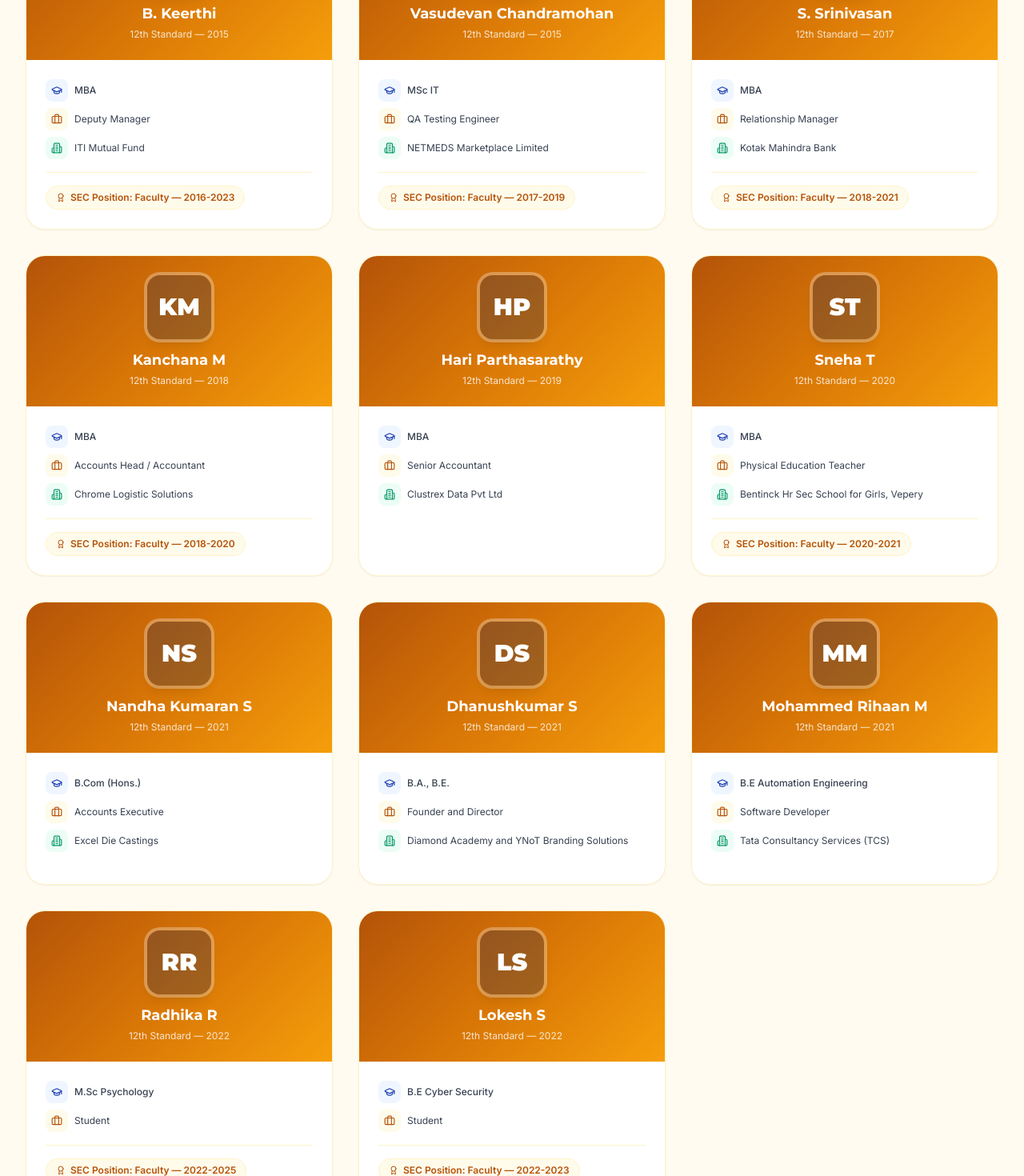
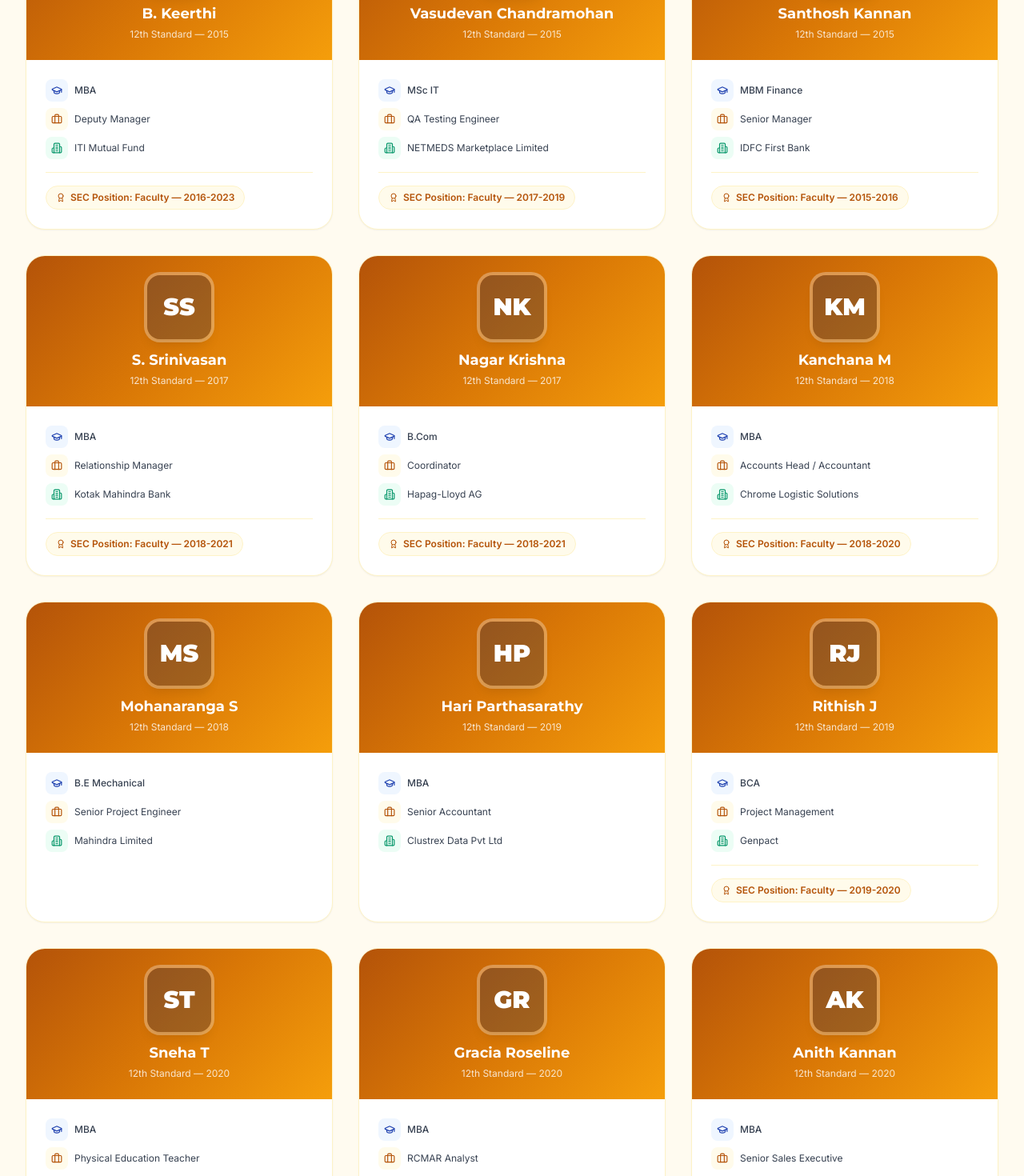
Before and after one commit to siddhikshaeducationcare-web/siddhiksha-edu, a Next.js app: page /alumni in a window 1280 px wide. Shown: the part 680-2150 px from the top of the page at 80% size. Built offline with nearby package versions, Linux system fonts and the light colour scheme.

Commit message:
Add Alumni page

```diff
--- a/src/app/alumni/page.tsx
+++ b/src/app/alumni/page.tsx
@@ -32,6 +32,16 @@ const alumni = [
   },
   {
     id: "3",
+    name: "Santhosh Kannan",
+    batch_year: "12th Standard — 2015",
+    qualification: "MBM Finance",
+    position: "Senior Manager",
+    company: "IDFC First Bank",
+    photo_url: null,
+    sec_position: "Faculty — 2015-2016",
+  },
+  {
+    id: "4",
     name: "S. Srinivasan",
     batch_year: "12th Standard — 2017",
     qualification: "MBA",
@@ -41,7 +51,17 @@ const alumni = [
     sec_position: "Faculty — 2018-2021",
   },
   {
-    id: "4",
+    id: "5",
+    name: "Nagar Krishna",
+    batch_year: "12th Standard — 2017",
+    qualification: "B.Com",
+    position: "Coordinator",
+    company: "Hapag-Lloyd AG",
+    photo_url: null,
+    sec_position: "Faculty — 2018-2021",
+  },
+  {
+    id: "6",
     name: "Kanchana M",
     batch_year: "12th Standard — 2018",
     qualification: "MBA",
@@ -51,7 +71,17 @@ const alumni = [
     sec_position: "Faculty — 2018-2020",
   },
   {
-    id: "5",
+    id: "7",
+    name: "Mohanaranga S",
+    batch_year: "12th Standard — 2018",
+    qualification: "B.E Mechanical",
+    position: "Senior Project Engineer",
+    company: "Mahindra Limited",
+    photo_url: null,
+    sec_position: null,
+  },
+  {
+    id: "8",
     name: "Hari Parthasarathy",
     batch_year: "12th Standard — 2019",
     qualification: "MBA",
@@ -61,7 +91,17 @@ const alumni = [
     sec_position: null,
   },
   {
-    id: "6",
+    id: "9",
+    name: "Rithish J",
+    batch_year: "12th Standard — 2019",
+    qualification: "BCA",
+    position: "Project Management",
+    company: "Genpact",
+    photo_url: null,
+    sec_position: "Faculty — 2019-2020",
+  },
+  {
+    id: "10",
     name: "Sneha T",
     batch_year: "12th Standard — 2020",
     qualification: "MBA",
@@ -71,7 +111,27 @@ const alumni = [
     sec_position: "Faculty — 2020-2021",
   },
   {
-    id: "7",
+    id: "11",
+    name: "Gracia Roseline",
+    batch_year: "12th Standard — 2020",
+    qualification: "MBA",
+    position: "RCMAR Analyst",
+    company: "Phoenix & York",
+    photo_url: null,
+    sec_position: null,
+  },
+  {
+    id: "12",
+    name: "Anith Kannan",
+    batch_year: "12th Standard — 2020",
+    qualification: "MBA",
+    position: "Senior Sales Executive",
+    company: "Preethi Appliances",
+    photo_url: null,
+    sec_position: "Faculty — 2015-2020",
+  },
+  {
+    id: "13",
     name: "Nandha Kumaran S",
     batch_year: "12th Standard — 2021",
     qualification: "B.Com (Hons.)",
@@ -81,7 +141,7 @@ const alumni = [
     sec_position: null,
   },
   {
-    id: "8",
+    id: "14",
     name: "Dhanushkumar S",
     batch_year: "12th Standard — 2021",
     qualification: "B.A., B.E.",
@@ -91,7 +151,7 @@ const alumni = [
     sec_position: null,
   },
   {
-    id: "9",
+    id: "15",
     name: "Mohammed Rihaan M",
     batch_year: "12th Standard — 2021",
     qualification: "B.E Automation Engineering",
@@ -101,7 +161,27 @@ const alumni = [
     sec_position: null,
   },
   {
-    id: "10",
+    id: "16",
+    name: "Subhiksha Ganesh",
+    batch_year: "12th Standard — 2021",
+    qualification: "B.Com",
+    position: "Operational Specialist",
+    company: "Citi Bank",
+    photo_url: null,
+    sec_position: null,
+  },
+  {
+    id: "17",
+    name: "Indumathi Raman",
+    batch_year: "12th Standard — 2021",
+    qualification: "BSc Nursing",
+    position: "Nurse",
+    company: "Rela Hospital",
+    photo_url: null,
+    sec_position: "Faculty — 2021-2025",
+  },
+  {
+    id: "18",
     name: "Radhika R",
     batch_year: "12th Standard — 2022",
     qualification: "M.Sc Psychology",
@@ -111,7 +191,7 @@ const alumni = [
     sec_position: "Faculty — 2022-2025",
   },
   {
-    id: "11",
+    id: "19",
     name: "Lokesh S",
     batch_year: "12th Standard — 2022",
     qualification: "B.E Cyber Security",
@@ -119,6 +199,16 @@ const alumni = [
     company: null,
     photo_url: null,
     sec_position: "Faculty — 2022-2023",
+  },
+  {
+    id: "20",
+    name: "Lokesh Ramaswamy",
+    batch_year: "12th Standard — 2023",
+    qualification: "B.Com",
+    position: "Probationary Officer",
+    company: "Indian Overseas Bank",
+    photo_url: null,
+    sec_position: null,
   },
 ];
 
```
